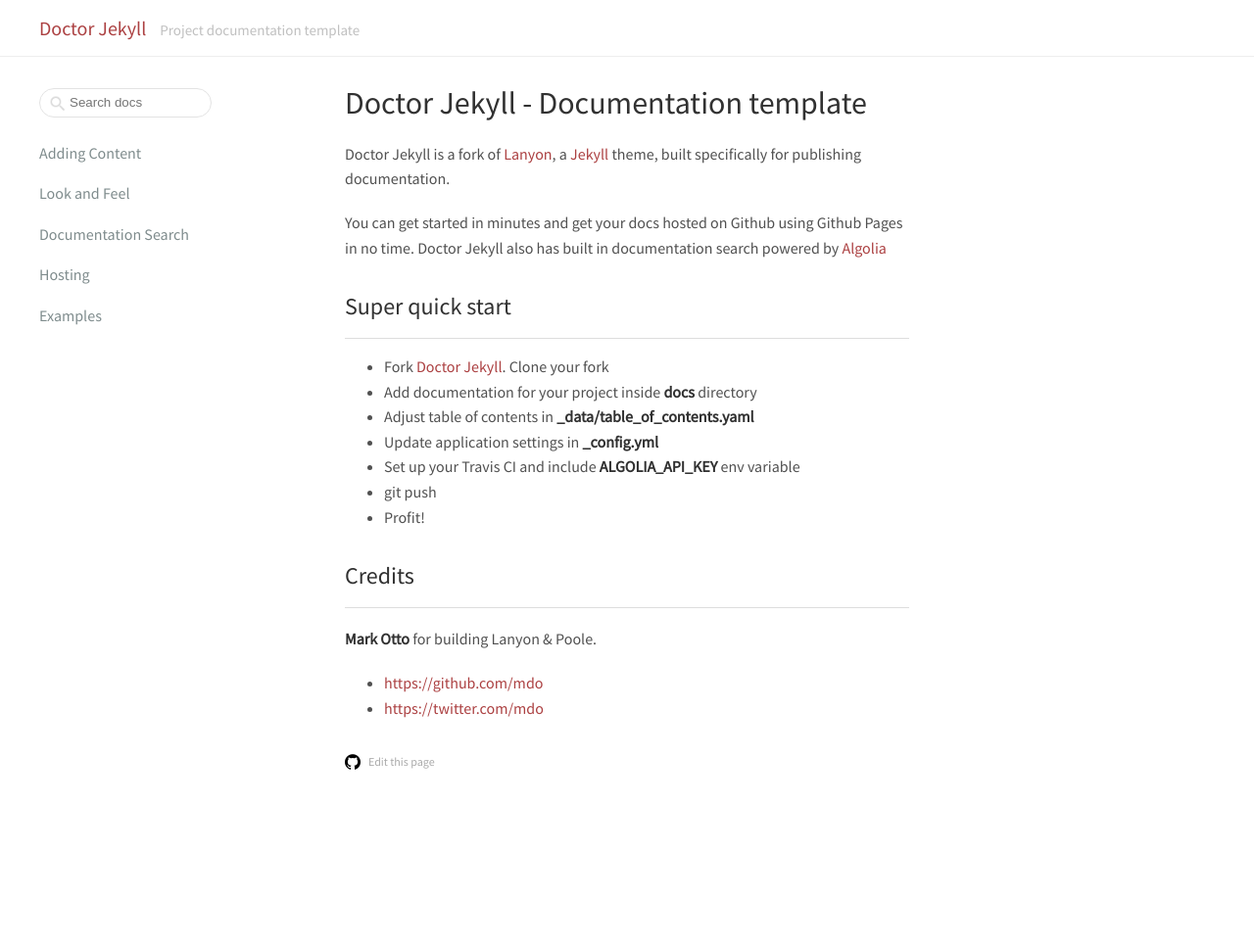
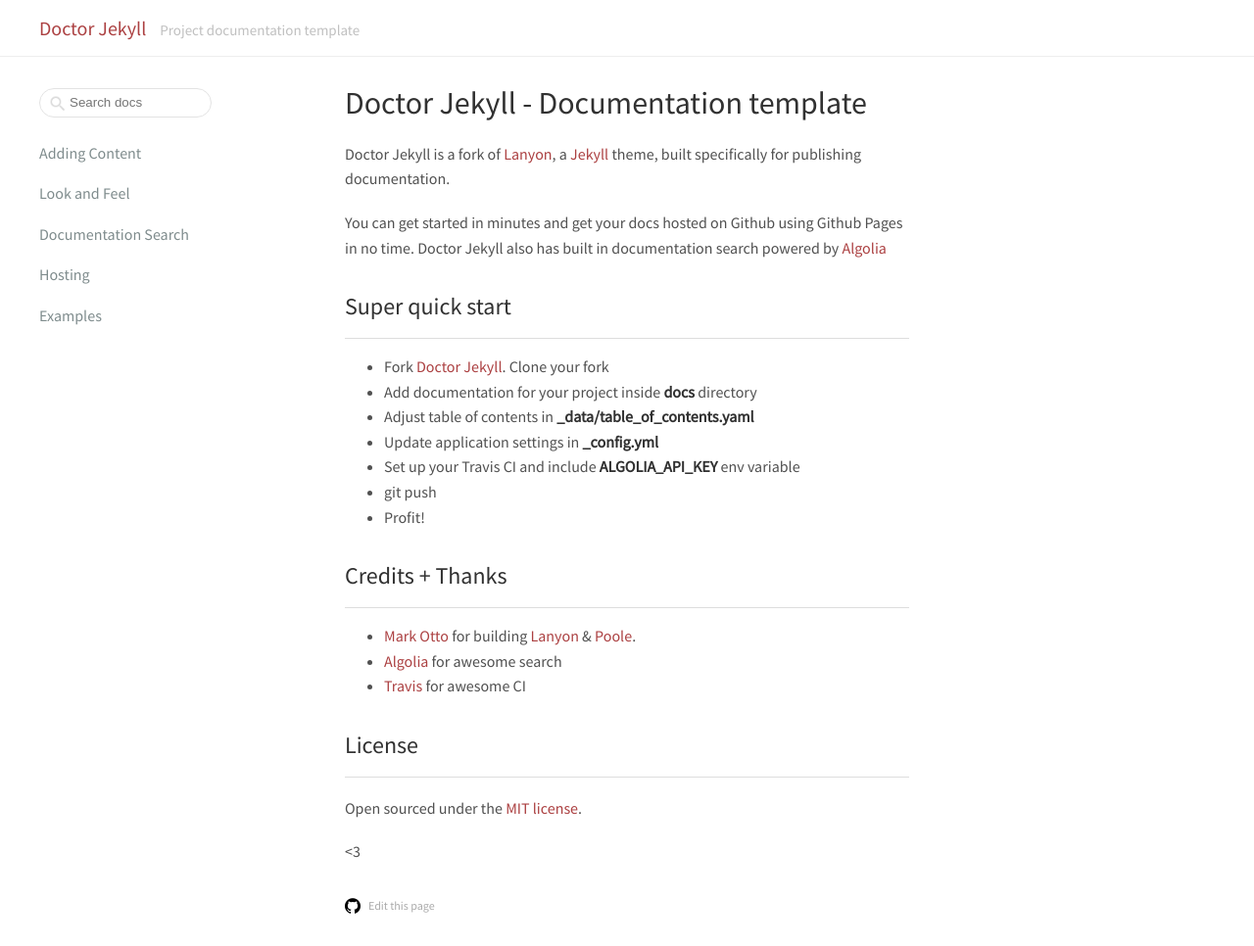
Before and after one commit to bakery/doctor-jekyll, a Jekyll site: the page built from index.md, in a window 1280 px wide and 966 px high. Shown: the whole window at 98% size. Built offline with Jekyll 4.4.1, drawn with Linux system fonts in a browser that asks for light colours; comment, search, counter and statistics services are not loaded.

Commit message:
update image + landing page

```diff
--- a/index.md
+++ b/index.md
@@ -19,9 +19,14 @@
 - git push
 - Profit!
 
-## Credits
+## Credits + Thanks
 
-**Mark Otto** for building Lanyon & Poole.
+- [Mark Otto](https://github.com/mdo) for building [Lanyon](https://github.com/poole/lanyon) & [Poole](https://github.com/poole/poole).
+- [Algolia](http://algolia.com) for awesome search
+- [Travis](https://travis-ci.org) for awesome CI
 
-- <https://github.com/mdo>
-- <https://twitter.com/mdo>
+## License
+
+Open sourced under the [MIT license](LICENSE.md).
+
+<3
```
Also changed, not shown: .github/doctor-jekyll.png.
